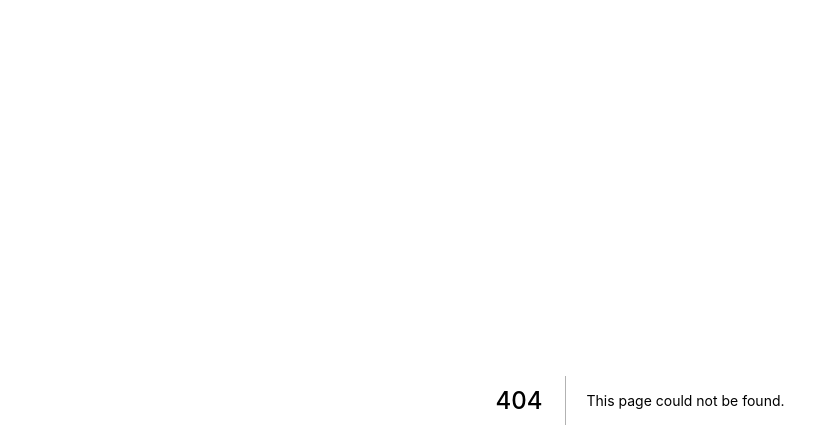
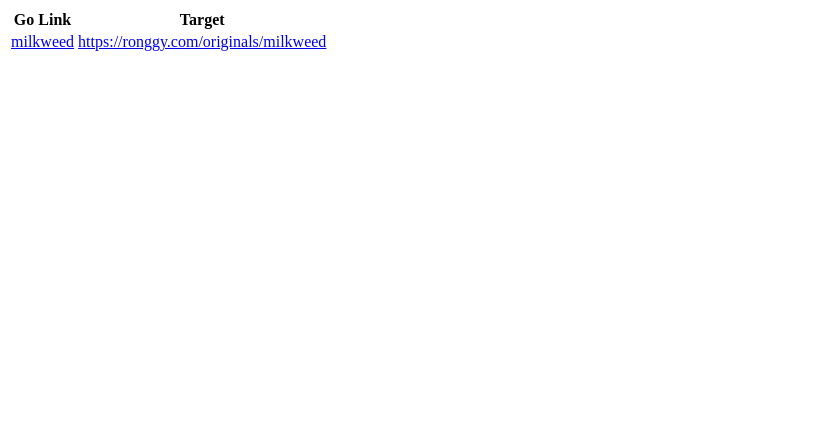
Before and after one commit to zackhsi/rngy, a Next.js app: page /go in a window 1280 px wide. Before the commit this address had no page. Shown: the top 448 px of the page, without its empty margins (0-836 px from the left). Built offline with nearby package versions, Linux system fonts and the light colour scheme.

Commit message:
Add golink index

```diff
--- /dev/null
+++ b/constants/golinks.js
@@ -0,0 +1,4 @@
+const GOLINKS = {
+  milkweed: "https://ronggy.com/originals/milkweed",
+};
+export default GOLINKS;
--- /dev/null
+++ b/pages/go.js
@@ -0,0 +1,34 @@
+import Link from "next/link";
+
+import GOLINKS from "../constants/golinks";
+import Layout from "../components/layout";
+
+const Golink = () => {
+  console.log(GOLINKS);
+  return (
+    <Layout title="Golinks">
+      <table>
+        <tr>
+          <th>Go Link</th>
+          <th>Target</th>
+        </tr>
+        {Object.keys(GOLINKS).map(function (key, index) {
+          return (
+            <tr>
+              <td>
+                <Link href={`/go/${key}`}>
+                  <a>{key}</a>
+                </Link>
+              </td>
+              <td>
+                <a href="{GOLINKS[key]}">{GOLINKS[key]}</a>
+              </td>
+            </tr>
+          );
+        })}
+      </table>
+    </Layout>
+  );
+};
+
+export default Golink;
--- a/pages/go/[golink].js
+++ b/pages/go/[golink].js
@@ -3,11 +3,9 @@ import { useEffect } from "react";
 import { useRouter } from "next/router";
 
 import Layout from "../../components/layout";
+import GOLINKS from "../../constants/golinks";
 
 const DEFAULT_GOLINK = "https://ronggy.com/";
-const GOLINKS = {
-  milkweed: "https://ronggy.com/originals/milkweed",
-};
 
 const Golink = () => {
   const router = useRouter();
```
